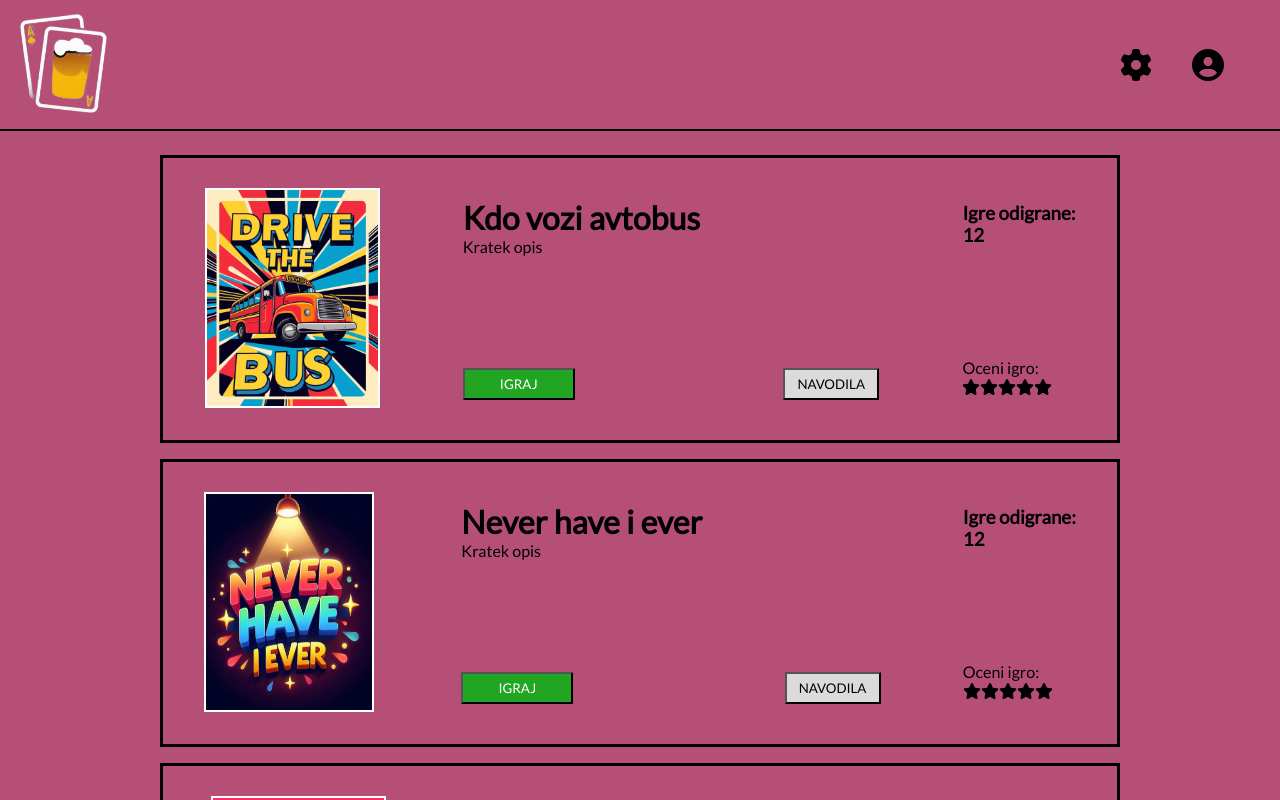
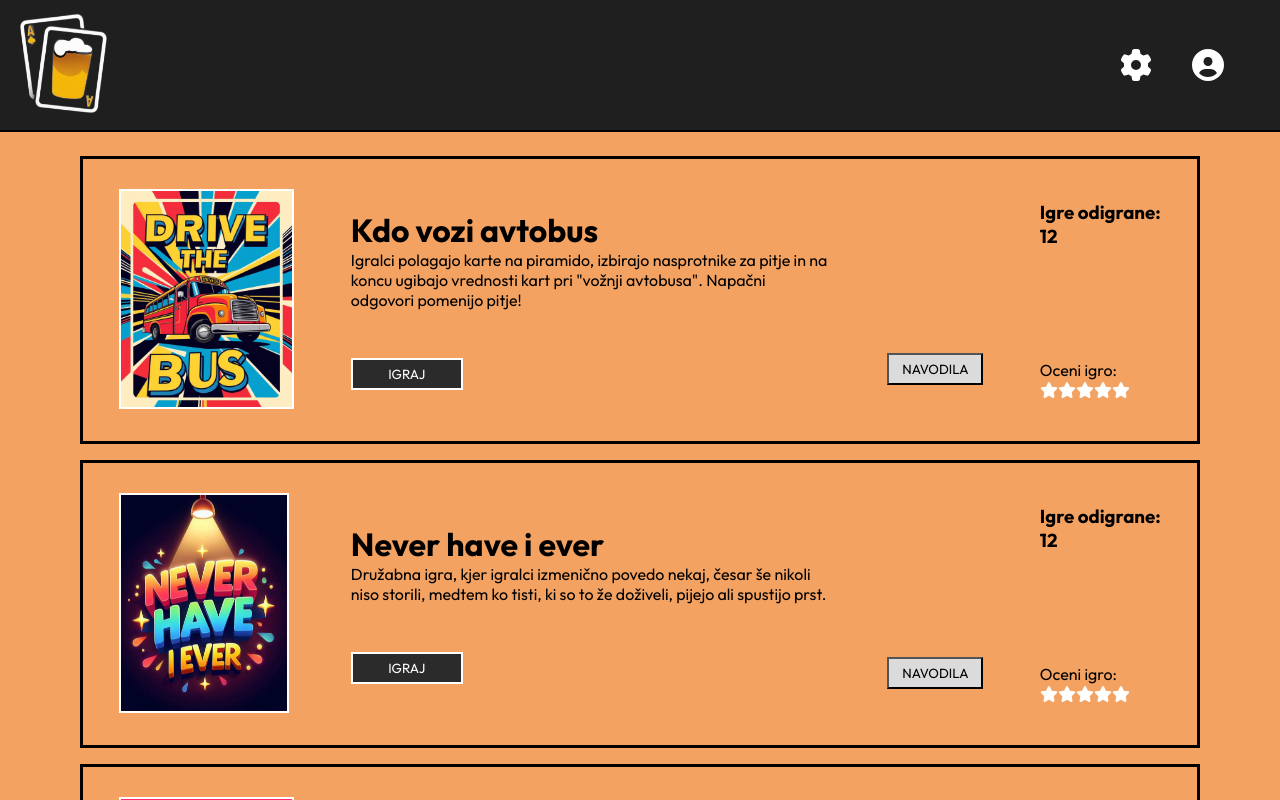
Before and after one commit to terga17/party-igre, an Angular app in the folder Frontend/PartyGamesWebHub/: page /pyramid in a window 1280 px wide. Both pictures are taken after typing "name@example.com", "Sample123" into the empty fields and a click on the button "Continue as guest". Shown: the top 800 px of the page. Built offline with nearby package versions, Linux system fonts and the light colour scheme; no server answers.

Commit message:
Malo style 1/2
Nov style, hub page finished, malo warning odstraniti (nullables), dodan font in tictactoe slika igre

```diff
--- a/Frontend/PartyGamesWebHub/src/app/Components/login-form/login-form.component.css
+++ b/Frontend/PartyGamesWebHub/src/app/Components/login-form/login-form.component.css
@@ -3,15 +3,16 @@
   flex-direction: column;
   align-items: center;
   justify-content: center;
-  height: 70vh;
-  width: 25vw;
+  height: 100%;
+  width: 100%;
   border: 0.5rem solid black;
   border-radius: 1rem;
-  background-color: rgb(226, 226, 226, 0.8);
+  background-color: rgba(211, 211, 211, 0.8);
+  padding: 2rem;
 }
 
 .img-container {
-  border: 0.5rem solid white;
+  border: 0.5rem solid rgb(255, 255, 255);
   height: 400px;
   width: 430px;
   border-radius: 1rem;
@@ -38,24 +39,24 @@
   height: 3.3rem;
   padding: 0.7rem;
   border-radius: 0.5rem;
-  background-color: rgb(84, 201, 84);
+  background-color: #100f0c;
   color: white;
 }
 
 button:hover {
-  background-color: rgb(46, 172, 46);
-  border: 2px solid black;
+  background-color: #d3a121;
+  border: 2px solid #000000;
   color: black;
 }
 
 .btn-guest {
-  background-color: rgb(104, 104, 235);
+  background-color: #49453a;
   color: white;
 }
 
 .btn-guest:hover {
-  background-color: rgb(61, 61, 223);
-  border: 2px solid black;
+  background-color: #c4b591;
+  border: 2px solid #000000;
   color: black;
 }
 
--- a/Frontend/PartyGamesWebHub/src/app/Pages/hub-page/hub-page.component.css
+++ b/Frontend/PartyGamesWebHub/src/app/Pages/hub-page/hub-page.component.css
@@ -1,7 +1,7 @@
-.container {
-  height: 100vh;
-  width: 100vw;
-  background-color: rgb(182, 79, 118);
+.hub-container {
+  height: 100%;
+  background-color: #1f1f1f;
+  overflow-x: hidden;
 }
 
 .navbar {
@@ -10,6 +10,11 @@
   align-items: center;
   padding: 0.5rem;
   border-bottom: 2px solid black;
+}
+
+:host {
+  height: 100%;
+  width: 100%;
 }
 
 .nav-right {
@@ -21,10 +26,16 @@
   display: flex;
   gap: 2.5rem;
 }
+fa-icon {
+  color: rgb(255, 255, 255);
+}
+fa-icon:hover {
+  color: #f4a261;
+  cursor: pointer;
+}
 
-fa-icon:hover {
-  color: white;
-  cursor: pointer;
+.game-container fa-icon:hover {
+  color: #000000;
 }
 
 .game-section {
@@ -33,6 +44,8 @@
   flex-direction: column;
   align-items: center;
   gap: 1rem;
+  background-color: #f4a261;
+  padding-bottom: 4rem;
 }
 
 .game-container {
@@ -40,9 +53,11 @@
   flex-direction: row;
   justify-content: space-around;
   align-items: center;
-  width: 60rem;
+  width: 70rem;
   height: 18rem;
   border: 3px solid black;
+  padding: 1rem;
+  gap: 1rem;
 }
 
 .img-container {
@@ -57,7 +72,13 @@
 .desc-n-play {
   display: flex;
   flex-direction: column;
-  gap: 7rem;
+  width: 30rem;
+}
+
+.opis {
+  display: flex;
+  flex-direction: column;
+  padding-bottom: 3rem;
 }
 
 .how-btn {
@@ -70,11 +91,13 @@
   text-transform: uppercase;
   width: 7rem;
   height: 2rem;
-  background-color: rgb(34, 165, 34);
+  background-color: #2b2b2b;
+  border: 2px solid white;
 }
 
 .desc-n-play button:hover {
   cursor: pointer;
+  background-color: #206329;
   border: 2px solid white;
 }
 
--- a/Frontend/PartyGamesWebHub/src/app/Pages/hub-page/hub-page.component.html
+++ b/Frontend/PartyGamesWebHub/src/app/Pages/hub-page/hub-page.component.html
@@ -1,4 +1,4 @@
-<div class="container">
+<div class="hub-container">
   <div class="navbar">
     <div class="nav-left">
       <img
@@ -37,7 +37,11 @@
       <div class="desc-n-play">
         <div class="opis">
           <h1>Kdo vozi avtobus</h1>
-          <p>Kratek opis</p>
+          <p>
+            Igralci polagajo karte na piramido, izbirajo nasprotnike za pitje in
+            na koncu ugibajo vrednosti kart pri "vožnji avtobusa". Napačni
+            odgovori pomenijo pitje!
+          </p>
         </div>
         <button (click)="NavigateToBus()">Igraj</button>
       </div>
@@ -68,7 +72,11 @@
       <div class="desc-n-play">
         <div class="opis">
           <h1>Never have i ever</h1>
-          <p>Kratek opis</p>
+          <p>
+            Družabna igra, kjer igralci izmenično povedo nekaj, česar še nikoli
+            niso storili, medtem ko tisti, ki so to že doživeli, pijejo ali
+            spustijo prst.
+          </p>
         </div>
         <button (click)="NavigateToNHIE()">Igraj</button>
       </div>
@@ -100,7 +108,10 @@
       <div class="desc-n-play">
         <div class="opis">
           <h1>Truth or Dare</h1>
-          <p>Kratek opis</p>
+          <p>
+            Igralci izbirajo med resničnim odgovorom na vprašanje ali izzivom,
+            ki ga določi nasprotnik.
+          </p>
         </div>
         <button (click)="NavigateToTruthOrDare()">Igraj</button>
       </div>
@@ -123,7 +134,7 @@
     <div class="game-container">
       <div class="img-container">
         <img
-          src="/assets/Images/truthOrDare.png"
+          src="/assets/Images/tictac.jpg"
           alt="bus"
           height="220px"
           width="175px"
@@ -132,7 +143,10 @@
       <div class="desc-n-play">
         <div class="opis">
           <h1>Tic Tac Toe</h1>
-          <p>Kratek opis</p>
+          <p>
+            Klasična igra na mreži 3x3, kjer dva igralca izmenično postavljata
+            križce in krožce, dokler eden ne doseže treh v vrsti.
+          </p>
         </div>
         <button (click)="NavigateToTicTacToe()">Igraj</button>
       </div>
--- a/Frontend/PartyGamesWebHub/src/app/Pages/login-page/login-page.component.css
+++ b/Frontend/PartyGamesWebHub/src/app/Pages/login-page/login-page.component.css
@@ -1,8 +1,13 @@
 .container {
   display: flex;
   justify-content: center;
-  background-image: url(../../../assets/images/bg-party.png);
-  background-size: cover;
+  background: rgb(16, 15, 12);
+  background: radial-gradient(
+    circle,
+    rgba(16, 15, 12, 1) 0%,
+    rgba(211, 161, 33, 1) 65%,
+    rgba(208, 183, 116, 1) 100%
+  );
   width: 100vw;
   height: 100vh;
   flex-direction: column;
--- a/Frontend/PartyGamesWebHub/src/styles.css
+++ b/Frontend/PartyGamesWebHub/src/styles.css
@@ -3,19 +3,12 @@
   margin: 0;
   padding: 0;
   box-sizing: border-box;
-  font-family: Lato;
+  font-family: Outfit;
 }
 
 @font-face {
   font-family: Lato;
   src: url(./assets/fonts/Lato-Regular.ttf);
+  font-family: Outfit;
+  src: url(./assets/fonts/Outfit.ttf);
 }
-
-html,
-body {
-  height: 100%;
-}
-body {
-  margin: 0;
-  font-family: Roboto, "Helvetica Neue", sans-serif;
-}
```
Also changed, not shown: Frontend/PartyGamesWebHub/src/app/Pages/drive-the-bus/pyramid/pyramid.component.html (+50 -51 lines), Frontend/PartyGamesWebHub/src/app/Pages/drive-the-bus/pyramid/pyramid.component.ts (+61 -16 lines), Frontend/PartyGamesWebHub/src/assets/Fonts/Outfit.ttf (added), Frontend/PartyGamesWebHub/src/assets/Images/tictac.jpg (added).
